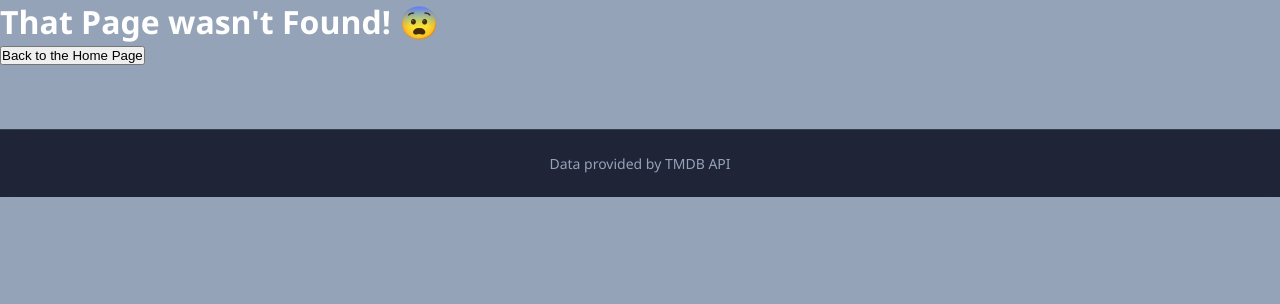
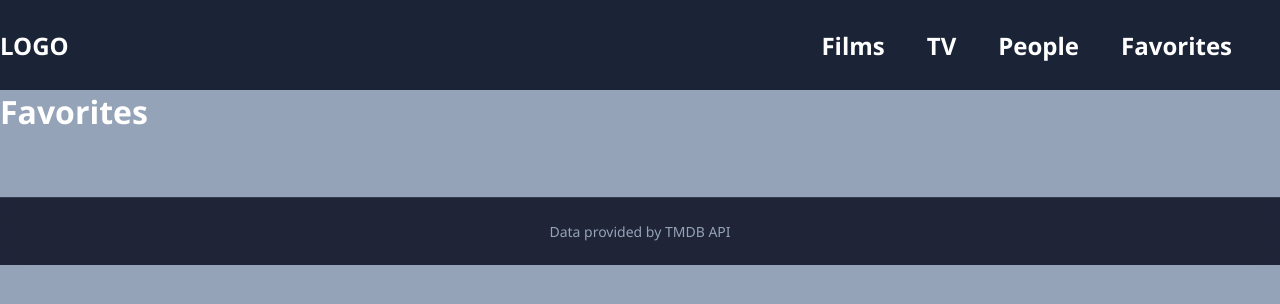
Before and after one commit to craigdev937/movie2, a React app: page /favorites in a window 1280 px wide. Shown: the top 304 px of the page. Built offline with nearby package versions, Linux system fonts and the light colour scheme; no server answers; the HTML template or start-up script is replaced by a standard one.

Commit message:
Updated Spinner, RED, Navbar, and NavRoutes.

```diff
--- a/src/components/spin/Spinner.css
+++ b/src/components/spin/Spinner.css
@@ -19,10 +19,10 @@
 .spinner::after {
     content: "";
     position: absolute;
-    top: -40px;
-    left: -40px;
-    right: -40px;
-    bottom: -40px;
+    top: -80px;
+    left: -80px;
+    right: -80px;
+    bottom: -80px;
     border-radius: 50%;
     border-top: 12px solid rgba(255, 255, 255, .2);
     border-right: 12px solid rgba(255, 255, 255, .2);
--- /dev/null
+++ b/src/global/FavSlice.ts
@@ -0,0 +1,38 @@
+import { createSlice, PayloadAction } from "@reduxjs/toolkit";
+import { IFDetail, IFav } from "../models/Interfaces";
+
+const initialState: IFav = {
+    favorites: localStorage.getItem("favItems") ?
+        JSON.parse(localStorage.getItem("favItems")
+    || "") : []
+};
+
+const FavSlice = createSlice({
+    name: "favorites",
+    initialState: initialState,
+    reducers: {
+        add: (state, action: PayloadAction<IFDetail>) => {
+            const FAV = state.favorites.find(
+                (fav) => fav.id === action.payload.id);
+            if (!FAV) {
+                state.favorites.push(action.payload);
+                localStorage.setItem("favItems",
+                JSON.stringify(state.favorites));
+            };
+        },
+        sub: (state, action: PayloadAction<number>) => {
+            state.favorites = state.favorites.filter(
+                (fav) => fav.id !== action.payload);
+            localStorage.setItem("favItems",
+                JSON.stringify(state.favorites));
+        },
+        clear: (state) => {
+            state.favorites = [];
+            localStorage.setItem("favItems",
+                JSON.stringify(state.favorites));
+        }
+    }
+});
+
+export const ACT = FavSlice.actions;
+export const FavReducer = FavSlice.reducer;
--- a/src/global/RED.tsx
+++ b/src/global/RED.tsx
@@ -1,9 +1,11 @@
 import { configureStore } from "@reduxjs/toolkit";
 import { setupListeners } from "@reduxjs/toolkit/query";
 import { TMDB } from "./TMDB";
+import { FavReducer } from "./FavSlice";
 
 export const RED = configureStore({
     reducer: {
+        favorites: FavReducer,
         [TMDB.reducerPath]: TMDB.reducer,
     },
     middleware: (gDM) => gDM().concat(TMDB.middleware),
--- a/src/models/Interfaces.tsx
+++ b/src/models/Interfaces.tsx
@@ -45,3 +45,7 @@ export interface IFDetail {
         }]
     }
 };
+
+export interface IFav {
+    favorites: IFDetail[]
+};
--- /dev/null
+++ b/src/pages/fav/Favorites.tsx
@@ -0,0 +1,13 @@
+import React from "react";
+import "./Favorites.css";
+import { Heart, Trash2 } from "lucide-react";
+
+export const Favorites = () => {
+    return (
+        <React.Fragment>
+            <main>
+                <h1>Favorites</h1>
+            </main>
+        </React.Fragment>
+    );
+};
--- a/src/routes/Navbar.css
+++ b/src/routes/Navbar.css
@@ -1,7 +1,12 @@
+header.navbar {
+    container-type: inline-size;
+    container-name: navbar;
+}
+
 .nav {
     display: flex;
     height: 90px;
-    justify-content: center;
+    justify-content: space-between;
     align-items: center;
     font-size: 1.2rem;
     background: var(--bg-overlay);
@@ -98,14 +103,14 @@
     transform: translateY(-15px) rotate(270deg);
 }
 
-/* SIDEBAR AND MEDIA QUERIES */
-@media (min-width: 750px) {
+/* SIDEBAR AND CONTAINER QUERIES */
+@container navbar (min-width: 750px) {
     .nav__button {
         display: none;
     }
 }
 
-@media (max-width: 750px) {
+@container navbar (max-width: 750px) {
     .nav {
         justify-content: flex-end;
     }
--- a/src/routes/Navbar.tsx
+++ b/src/routes/Navbar.tsx
@@ -15,7 +15,7 @@ export const Navbar = () => {
 
     return (
         <React.Fragment>
-            <header>
+            <header className="navbar">
                 <nav className="nav">
                     <Link
                         to={"/"}
@@ -42,7 +42,7 @@ export const Navbar = () => {
                         </aside>
                     </button>
 
-                    {/* SIDEBAR AND MEDIA QUERIES */}
+                    {/* SIDEBAR AND CONTAINER QUERIES */}
                     <menu className={open ?
                         "nav__menu active" :
                         "nav__menu"
@@ -74,6 +74,15 @@ export const Navbar = () => {
                                 People
                             </Link>
                         </li>
+                        <li className="nav__item">
+                            <Link
+                                to={"/favorites"}
+                                className="nav__links"
+                                onClick={closeMenu}
+                            >
+                                Favorites
+                            </Link>
+                        </li>
                     </menu>
                 </nav>
             </header>
```
Also changed, not shown: src/routes/NavRoutes.tsx (+6 -1 lines), src/pages/fav/Favorites.css (added).
